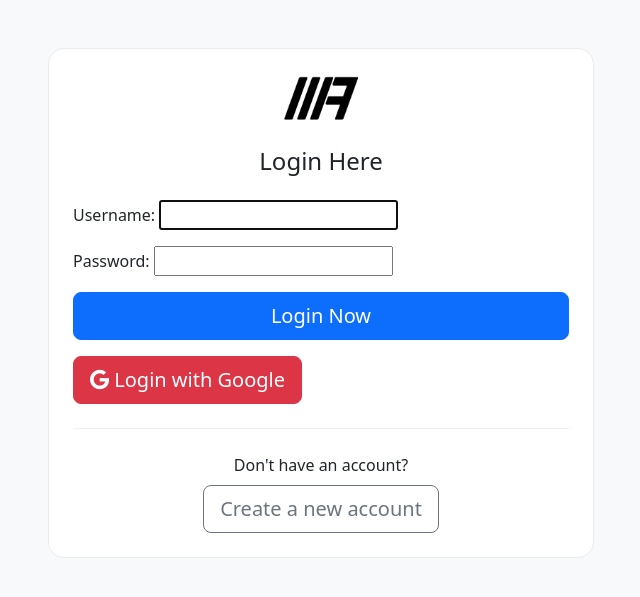
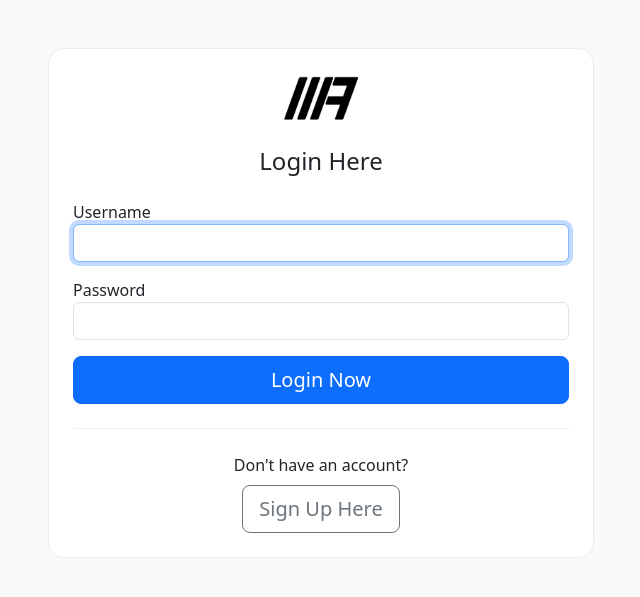
Before and after one commit to busaidi/mazoon_aluminum, a Django app: page /en/accounts/login/ in a window 1280 px wide. Shown: the top 597 px of the page, without its empty margins (319-959 px from the left). Run offline with Django 5.2, Linux system fonts and the light colour scheme; some libraries are stand-ins or nearby versions.

Commit message:
edit login.html signup.html form overridden

```diff
--- a/mazoon_aluminum/urls.py
+++ b/mazoon_aluminum/urls.py
@@ -1,18 +1,20 @@
 from django.contrib import admin
 from django.urls import path, include
 from django.conf.urls.i18n import i18n_patterns
+from users.views import SignUpView, CustomLoginView  # Import the custom login view and sign-up view
 from django.contrib.auth import views as auth_views
 
 urlpatterns = [
     path('social-auth/', include('social_django.urls', namespace='social')),
-    path('i18n/', include('django.conf.urls.i18n')),  # Add this line
+    path('i18n/', include('django.conf.urls.i18n')),
 ]
 
 urlpatterns += i18n_patterns(
     path('admin/', admin.site.urls),
     path('', include('website.urls')),
-    path('accounts/login/', auth_views.LoginView.as_view(), name='login'),
+    path('accounts/login/', CustomLoginView.as_view(), name='login'),  # Use the custom login view
     path('accounts/logout/', auth_views.LogoutView.as_view(), name='logout'),
+    path('accounts/signup/', SignUpView.as_view(), name='signup'),  # Use the sign-up view
     path('accounts/', include('users.urls')),
     path('blog/', include('blog.urls')),
 )
--- a/users/templates/registration/login.html
+++ b/users/templates/registration/login.html
@@ -14,10 +14,10 @@
                         </a>
                         <h4 class="mt-4">{% trans "Login Here" %}</h4>
                     </div>
-                        <form method="post">
+                    <form method="post" novalidate>
                         {% csrf_token %}
                         <div class="mb-3">
-                                {{ form.username.label_tag }}
+                            <label for="id_username">{{ form.username.label }}</label>
                             {{ form.username }}
                             {% for error in form.username.errors %}
                                 <div class="invalid-feedback d-block">
@@ -26,7 +26,7 @@
                             {% endfor %}
                         </div>
                         <div class="mb-3">
-                                {{ form.password.label_tag }}
+                            <label for="id_password">{{ form.password.label }}</label>
                             {{ form.password }}
                             {% for error in form.password.errors %}
                                 <div class="invalid-feedback d-block">
@@ -38,18 +38,10 @@
                             <button type="submit" class="btn btn-primary btn-lg">{% trans "Login Now" %}</button>
                         </div>
                     </form>
-
-                        <!-- Google login button -->
-                        <div class="mt-3">
-                            <a href="{% url 'social:begin' 'google-oauth2' %}" class="btn btn-danger btn-lg">
-                                <i class="fab fa-google"></i> {% trans "Login with Google" %}
-                            </a>
-                        </div>
                     <hr class="my-4 border-secondary-subtle">
                     <div class="text-center">
                         <p class="mb-2">{% trans "Don't have an account?" %}</p>
-                            <a href="{% url 'signup' %}"
-                               class="btn btn-outline-secondary btn-lg">{% trans "Create a new account" %}</a>
+                        <a href="{% url 'signup' %}" class="btn btn-outline-secondary btn-lg">{% trans "Sign Up Here" %}</a>
                     </div>
                 </div>
             </div>
--- a/users/templates/registration/signup.html
+++ b/users/templates/registration/signup.html
@@ -17,7 +17,7 @@
                     <form method="post" novalidate>
                         {% csrf_token %}
                         <div class="mb-3">
-                            {{ form.username.label_tag }}
+                            <label for="id_username">{{ form.username.label }}</label>
                             {{ form.username }}
                             {% for error in form.username.errors %}
                                 <div class="invalid-feedback d-block">
@@ -26,7 +26,7 @@
                             {% endfor %}
                         </div>
                         <div class="mb-3">
-                            {{ form.password1.label_tag }}
+                            <label for="id_password1">{{ form.password1.label }}</label>
                             {{ form.password1 }}
                             {% for error in form.password1.errors %}
                                 <div class="invalid-feedback d-block">
@@ -35,7 +35,7 @@
                             {% endfor %}
                         </div>
                         <div class="mb-3">
-                            {{ form.password2.label_tag }}
+                            <label for="id_password2">{{ form.password2.label }}</label>
                             {{ form.password2 }}
                             {% for error in form.password2.errors %}
                                 <div class="invalid-feedback d-block">
--- a/users/views.py
+++ b/users/views.py
@@ -1,9 +1,10 @@
 from django.shortcuts import render, redirect
 from django.contrib.auth.decorators import login_required
-from django.contrib.auth.forms import UserCreationForm
+from django.contrib.auth.forms import UserCreationForm, AuthenticationForm
 from django.urls import reverse_lazy
 from django.views import generic
 from django.contrib import messages
+from django.contrib.auth.views import LoginView
 from django.utils.translation import gettext_lazy as _
 
 
@@ -11,6 +12,24 @@ class SignUpView(generic.CreateView):
     form_class = UserCreationForm
     success_url = reverse_lazy('login')
     template_name = 'registration/signup.html'
+
+    def get_form(self, form_class=None):
+        form = super().get_form(form_class)
+        form.fields['username'].widget.attrs.update({'class': 'form-control'})
+        form.fields['password1'].widget.attrs.update({'class': 'form-control'})
+        form.fields['password2'].widget.attrs.update({'class': 'form-control'})
+        return form
+
+
+class CustomLoginView(LoginView):
+    form_class = AuthenticationForm
+    template_name = 'registration/login.html'
+
+    def get_form(self, form_class=None):
+        form = super().get_form(form_class)
+        form.fields['username'].widget.attrs.update({'class': 'form-control'})
+        form.fields['password'].widget.attrs.update({'class': 'form-control'})
+        return form
 
 
 @login_required
```
Lines whose indentation alone changed are shown as unchanged.
